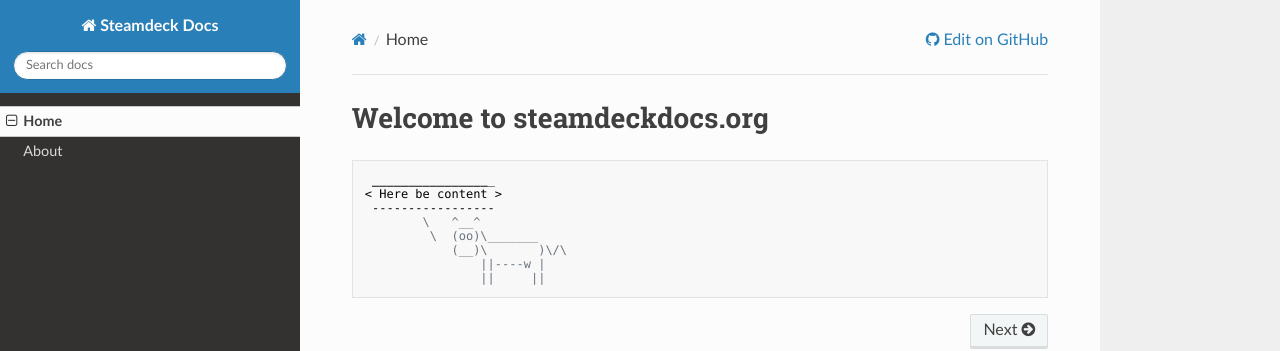
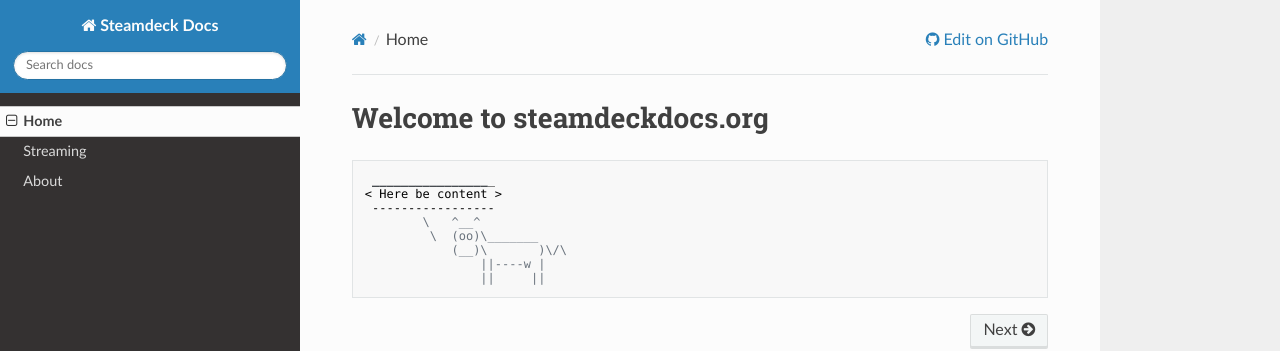
Before and after one commit to webits-labs/steamdeckdocs, an MkDocs documentation site: the page built from docs/index.md, in a window 1280 px wide. Shown: the top 351 px of the page. Built offline with MkDocs 1.6.1, drawn with Linux system fonts in a browser that asks for light colours; nearby versions of some CDN libraries.

Commit message:
Updated mkdocs.yml

```diff
--- a/mkdocs.yml
+++ b/mkdocs.yml
@@ -2,6 +2,7 @@ site_name: Steamdeck Docs
 site_url: https://steamdeckdocs.org/
 nav:
   - Home: index.md
+  - Streaming: streaming.md
   - About: about.md
 repo_url: https://github.com/tuxx/steamdeckdocs
 theme: readthedocs
```
